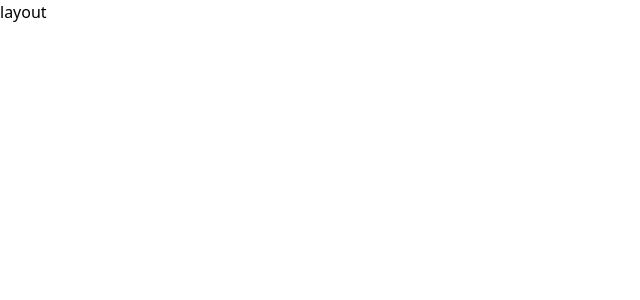
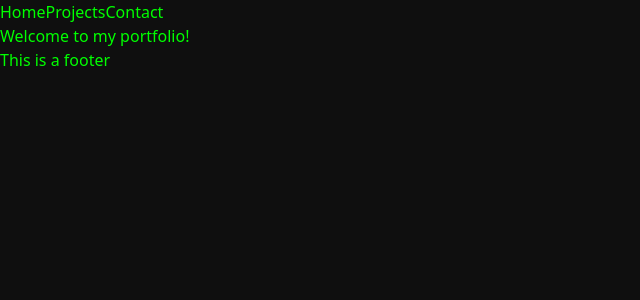
Before and after one commit to TheScientist137/portfolio-2025, a React (Vite) app: page / in a window 1280 px wide. Shown: the top 300 px of the page, without its empty margins (0-640 px from the left). Built offline with nearby package versions, Linux system fonts and the light colour scheme.

Commit message:
Created portfolio pages and it's routes in router.tsx -- first retro styles introduced

```diff
--- a/src/components/Layout.tsx
+++ b/src/components/Layout.tsx
@@ -1,7 +1,20 @@
+import { Link, Outlet } from "react-router";
+
 export default function Layout() {
  return (
-  <div>
-   <p>layout</p>
+  // introducir retro font
+  <div className="min-h-screen bg-retroBlack text-retroGreen">
+   <nav>
+    <Link to='/'>Home</Link>
+    <Link to='/projects'>Projects</Link>
+    <Link to='/contact'>Contact</Link>
+   </nav>
+
+   <main>
+    <Outlet />
+   </main>
+
+   <footer>This is a footer</footer>
   </div>
  )
 }
--- a/src/index.css
+++ b/src/index.css
@@ -1,6 +1,7 @@
 @import "tailwindcss";
 
-* {
-  margin: 0;
-  padding: 0;
+/* Theme Variables */
+@theme {
+  --color-retroGreen: #00ff00;
+  --color-retroBlack: #0f0f0f;
 }
--- /dev/null
+++ b/src/pages/Contact.tsx
@@ -0,0 +1,7 @@
+export default function Contact() {
+ return (
+  <div>
+   <h1>Contact</h1>
+  </div>
+ )
+}
--- /dev/null
+++ b/src/pages/Home.tsx
@@ -0,0 +1,7 @@
+export default function Home() {
+ return (
+  <div>
+   <h1>Welcome to my portfolio!</h1>
+  </div>
+ )
+}
--- /dev/null
+++ b/src/pages/Projects.tsx
@@ -0,0 +1,7 @@
+export default function Projects() {
+ return (
+  <div>
+   <h1>Projects</h1>
+  </div>
+ )
+}
--- a/src/router.tsx
+++ b/src/router.tsx
@@ -1,10 +1,18 @@
 import { createBrowserRouter } from "react-router";
 import Layout from "./components/Layout";
+import Home from "./pages/Home";
+import Projects from "./pages/Projects";
+import Contact from "./pages/Contact";
 
 const router = createBrowserRouter([
  {
   path: '/',
-  element: <Layout />
+  element: <Layout />,
+  children: [
+   { index: true, element: <Home /> },
+   { path: '/projects', element: <Projects /> },
+   { path: '/contact', element: <Contact /> }
+  ]
  }
 ]);
 
```
